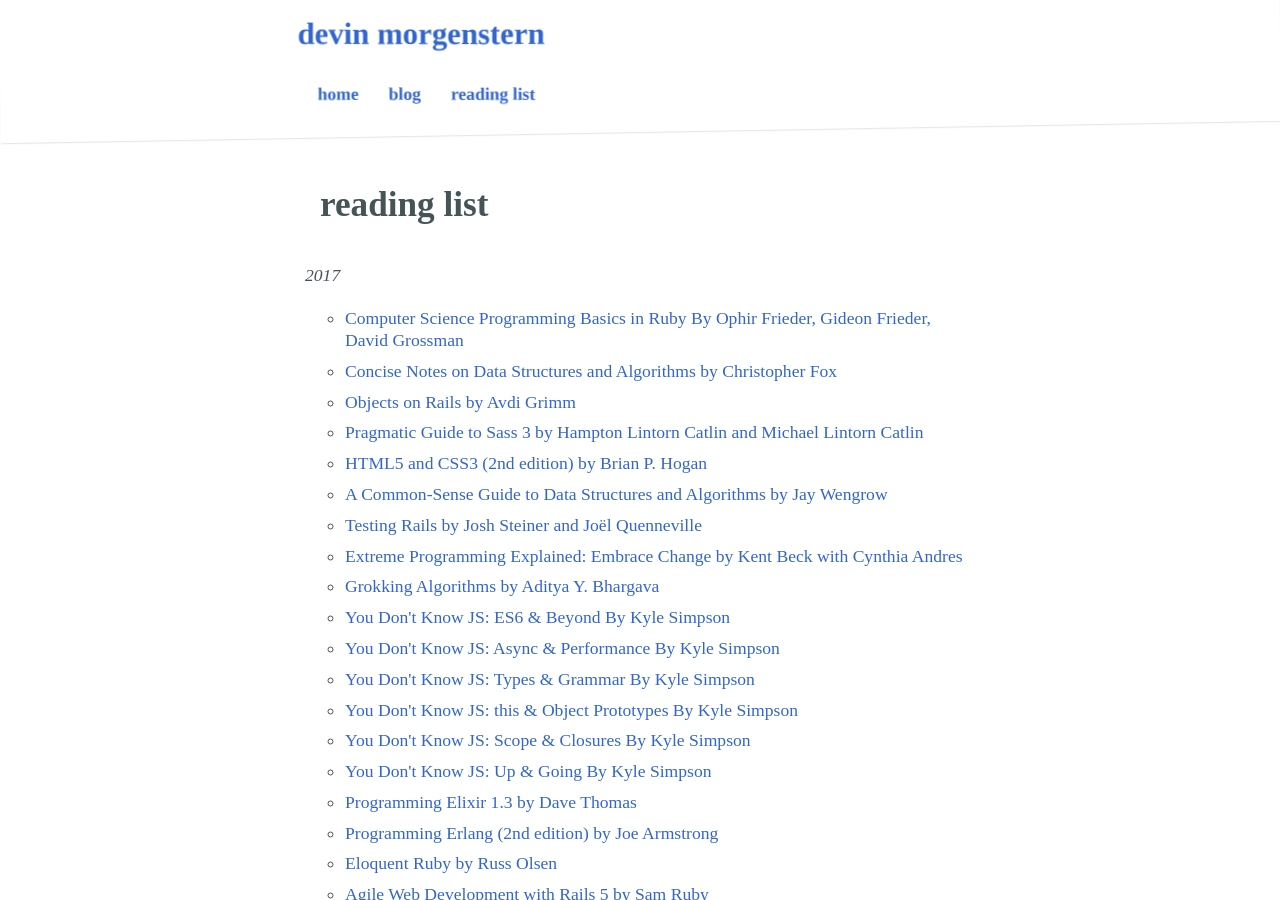
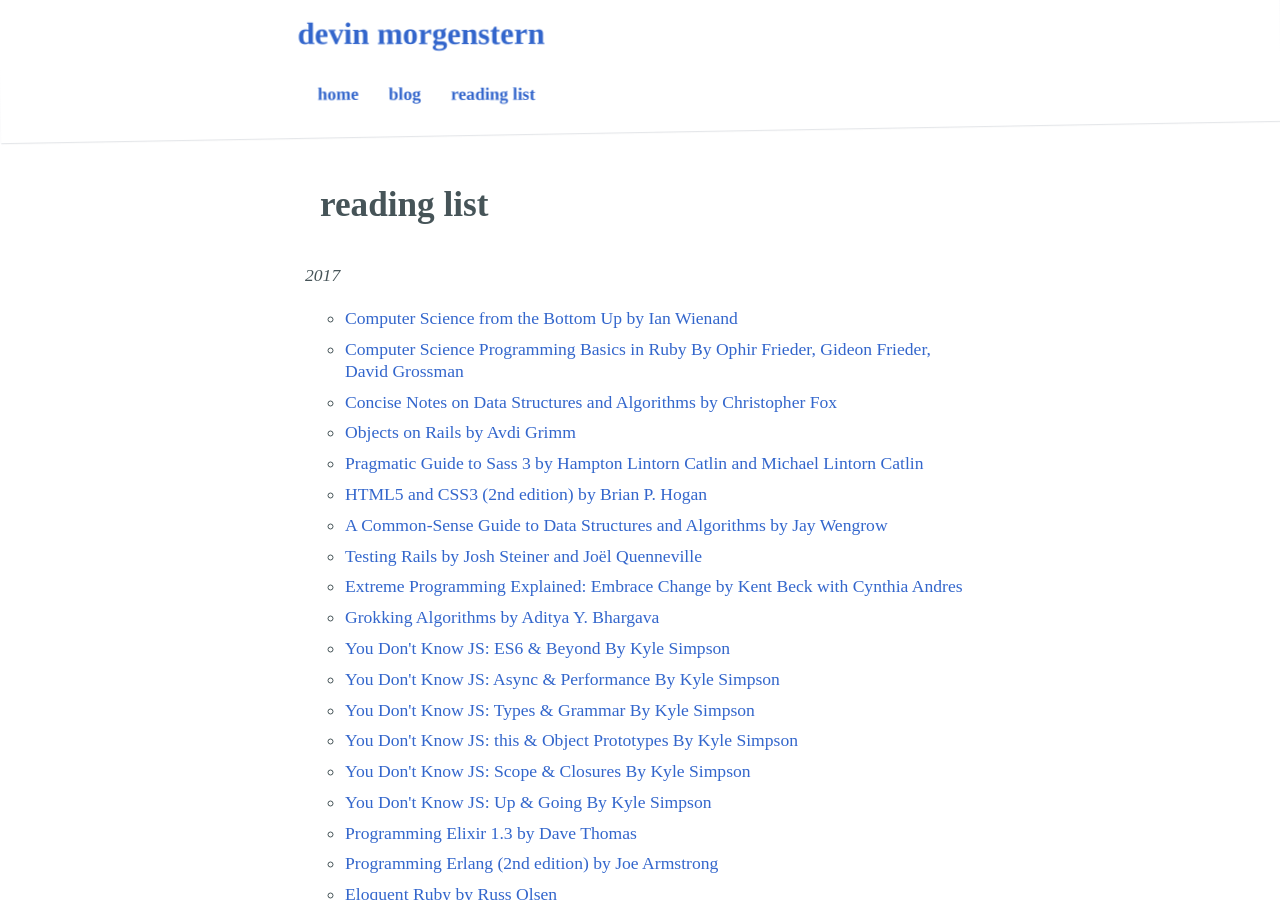
Before and after one commit to devinrm/devinrm.github.io, a Jekyll site: the page built from _pages/01_reading-list.html, in a window 1280 px wide and 900 px high. Built offline with Jekyll 4.4.1, drawn with Linux system fonts in a browser that asks for light colours; some web fonts are replaced.

Commit message:
Add new book

```diff
--- a/_pages/01_reading-list.html
+++ b/_pages/01_reading-list.html
@@ -10,6 +10,11 @@ permalink: /reading-list/
 <section>
   <em>2017</em>
   <ul class="books">
+    <li>
+      <a href="https://www.bottomupcs.com/">
+        Computer Science from the Bottom Up by Ian Wienand
+      </a>
+    </li>
     <li>
       <a href="http://shop.oreilly.com/product/0636920028192.do">
         Computer Science Programming Basics in Ruby By Ophir Frieder, Gideon Frieder, David Grossman
```
